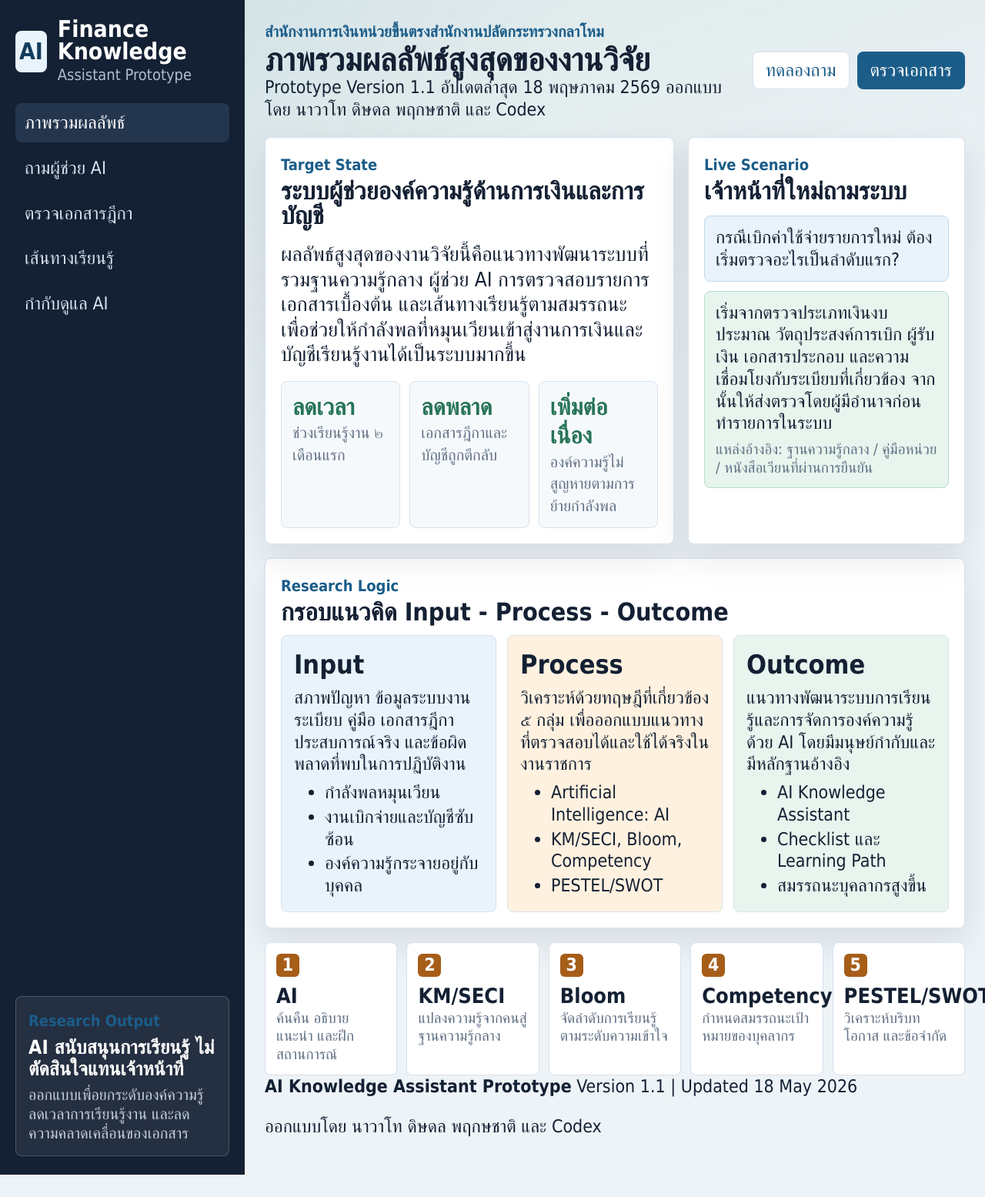
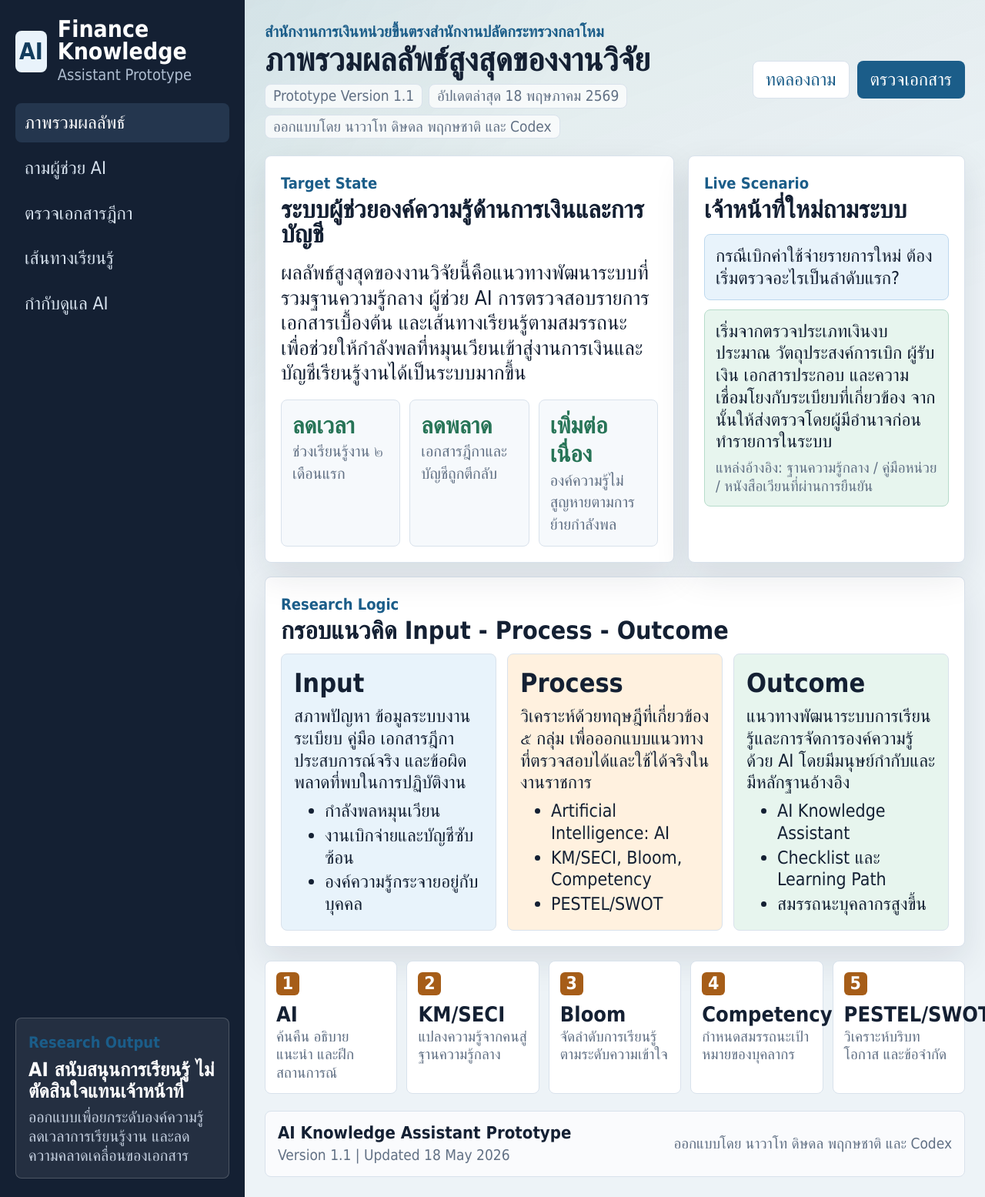
Before and after one commit to Ncsc8650/test001, a plain HTML site: page research-outcome-prototype/index.html in a window 1280 px wide. Shown: the whole page at 77% size. Before the commit the page ends 1526 px from the top, so only its background shows below. Drawn offline with Linux system fonts and the light colour scheme; a web font is replaced by a local one.

Commit message:
Add prototype version and designer styles

```diff
--- a/research-outcome-prototype/styles.css
+++ b/research-outcome-prototype/styles.css
@@ -164,6 +164,25 @@ button {
   line-height: 1;
 }
 
+.version-line {
+  display: flex;
+  flex-wrap: wrap;
+  gap: 8px;
+  margin-top: 10px;
+}
+
+.version-line span {
+  display: inline-flex;
+  align-items: center;
+  min-height: 30px;
+  border: 1px solid var(--line);
+  border-radius: 8px;
+  background: rgba(255, 255, 255, .72);
+  color: var(--muted);
+  padding: 3px 10px;
+  font-size: 19px;
+}
+
 .top-actions,
 .prompt-row {
   display: flex;
@@ -201,14 +220,8 @@ button {
 
 .hero-grid,
 .workspace-grid,
-document-grid,
+.document-grid,
 .governance-grid {
-  display: grid;
-  grid-template-columns: minmax(0, 1.3fr) minmax(360px, .7fr);
-  gap: 18px;
-}
-
-.document-grid {
   display: grid;
   grid-template-columns: minmax(0, 1.3fr) minmax(360px, .7fr);
   gap: 18px;
@@ -624,6 +637,31 @@ document-grid,
   margin-bottom: 12px;
 }
 
+.site-footer {
+  display: flex;
+  align-items: center;
+  justify-content: space-between;
+  gap: 16px;
+  margin-top: 22px;
+  padding: 14px 16px;
+  border: 1px solid var(--line);
+  border-radius: 8px;
+  background: rgba(255, 255, 255, .72);
+  color: var(--muted);
+}
+
+.site-footer strong {
+  display: block;
+  color: var(--ink);
+  font-size: 22px;
+}
+
+.site-footer span,
+.site-footer p {
+  margin: 0;
+  font-size: 19px;
+}
+
 @media (max-width: 1180px) {
   .app {
     grid-template-columns: 1fr;
@@ -683,7 +721,8 @@ document-grid,
 
   .topbar,
   .top-actions,
-  .prompt-row {
+  .prompt-row,
+  .site-footer {
     align-items: stretch;
     flex-direction: column;
   }
```
